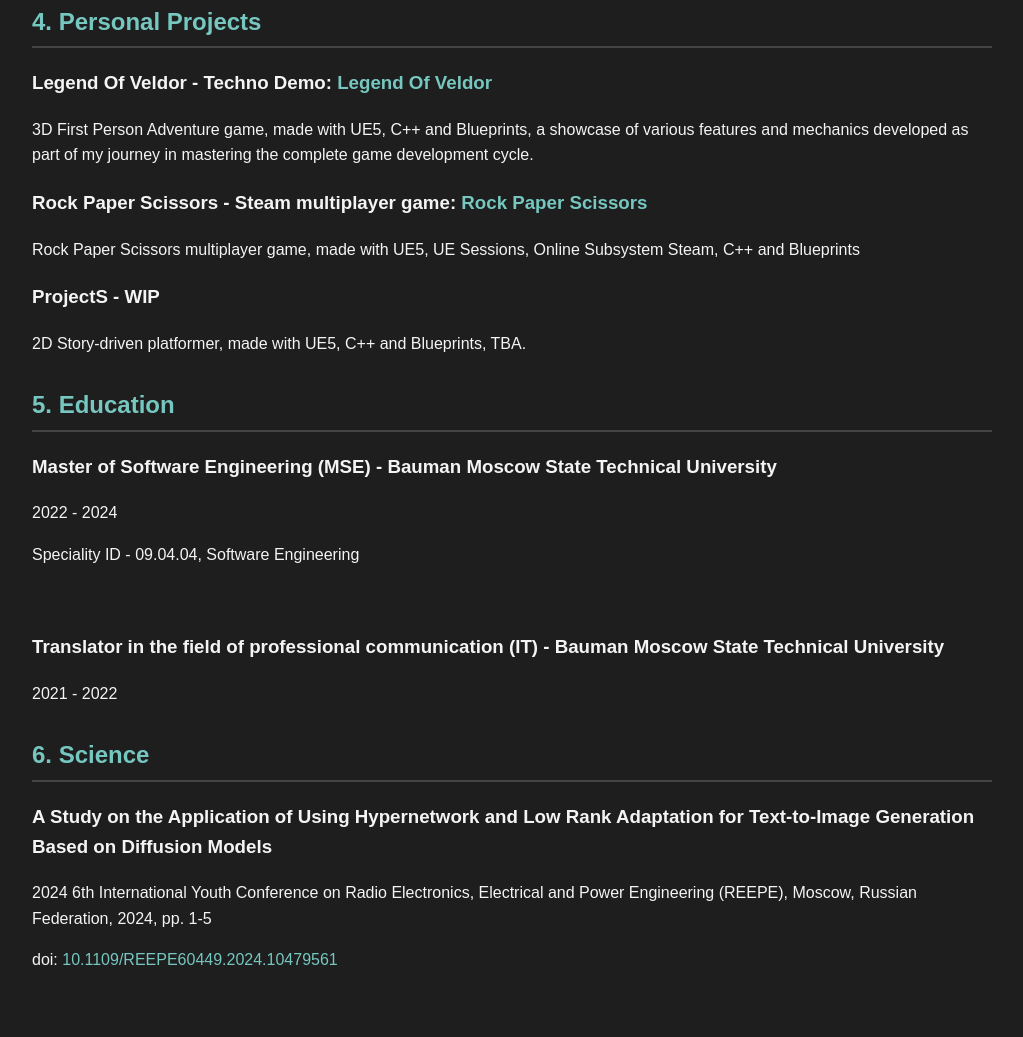
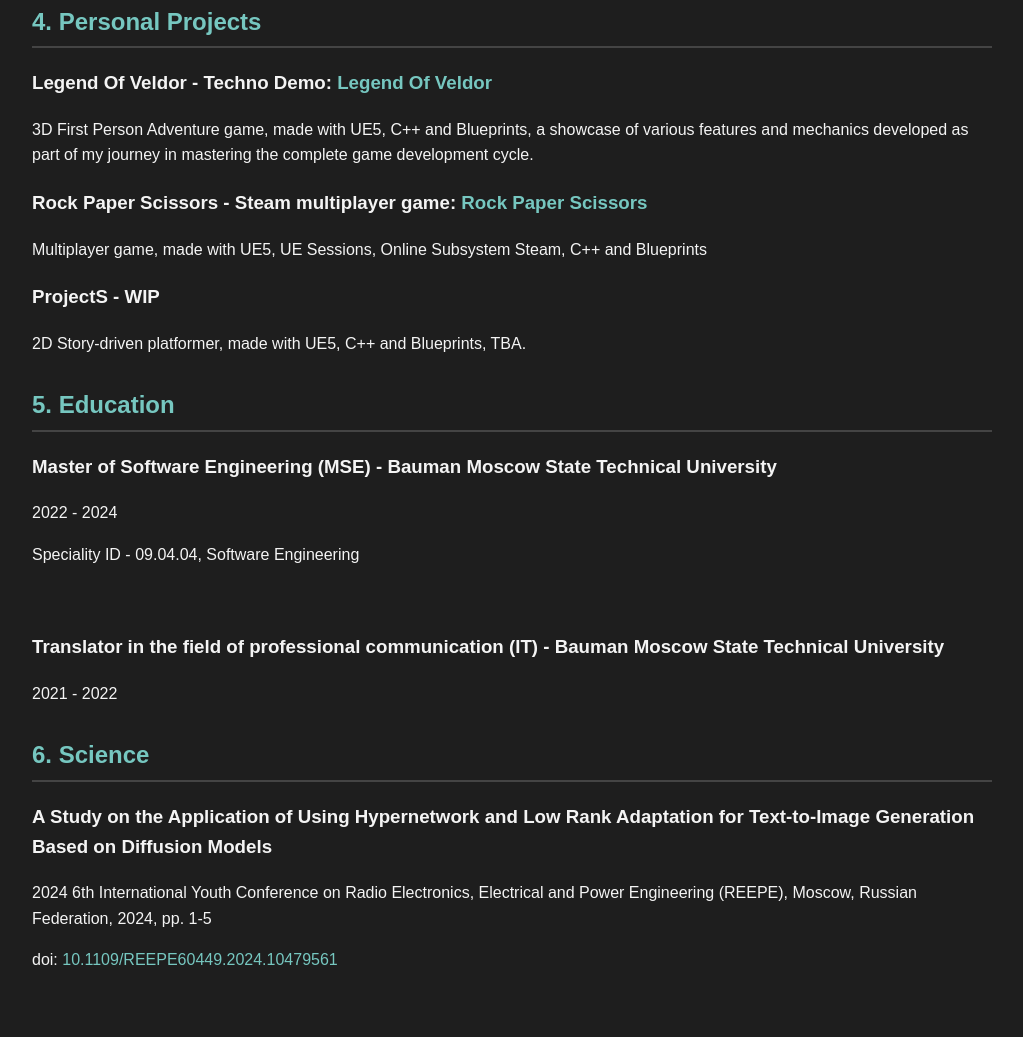
Before and after one commit to PlayinPistols2d/Resume, a plain HTML site: page index.html in a window 1280 px wide. Shown: the part 1536-2573 px from the top of the page, without its empty margins (128-1151 px from the left). Drawn offline with Linux system fonts and the light colour scheme.

Commit message:
Update index.html

```diff
--- a/index.html
+++ b/index.html
@@ -69,7 +69,7 @@
 
                     <div class="project">
                         <h3>Rock Paper Scissors - Steam multiplayer game: <a href="https://github.com/PlayinPistols2d/RockPaperScissorsUE" target="_blank">Rock Paper Scissors</a></h3>
-                        <p>Rock Paper Scissors multiplayer game, made with UE5, UE Sessions, Online Subsystem Steam, C++ and Blueprints</p>
+                        <p>Multiplayer game, made with UE5, UE Sessions, Online Subsystem Steam, C++ and Blueprints</p>
                     </div>
 
                     <div class="project">
```
